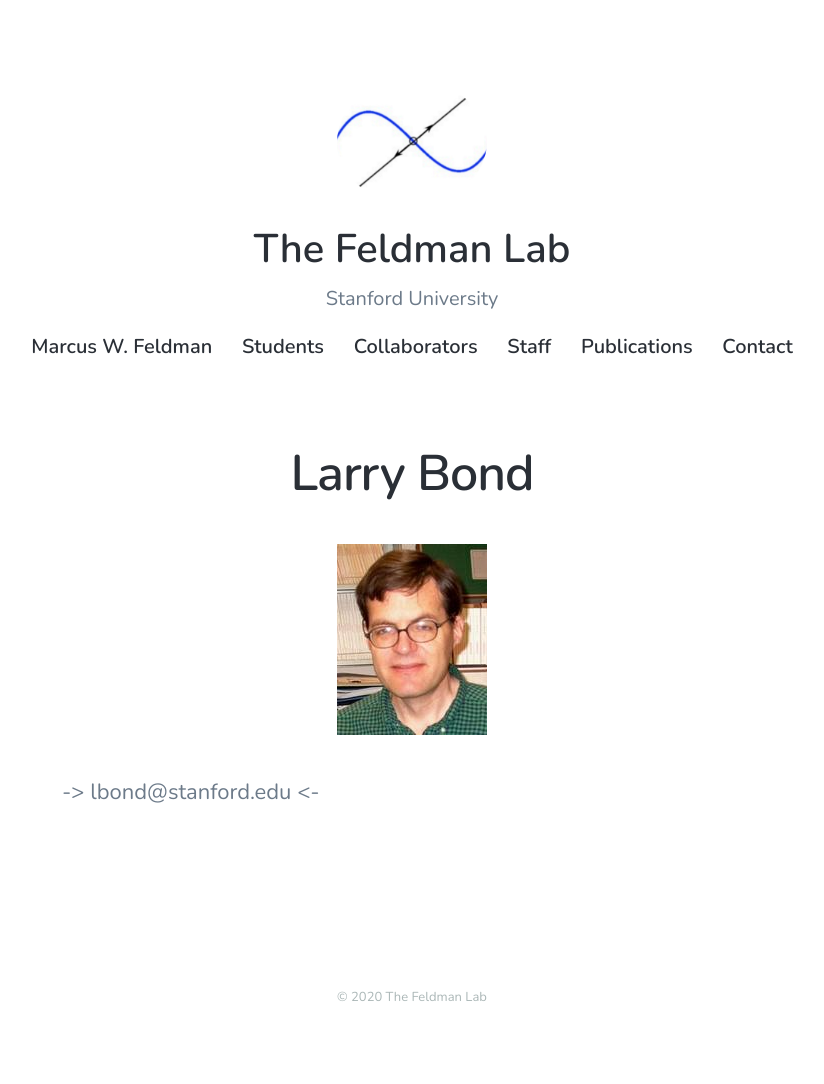
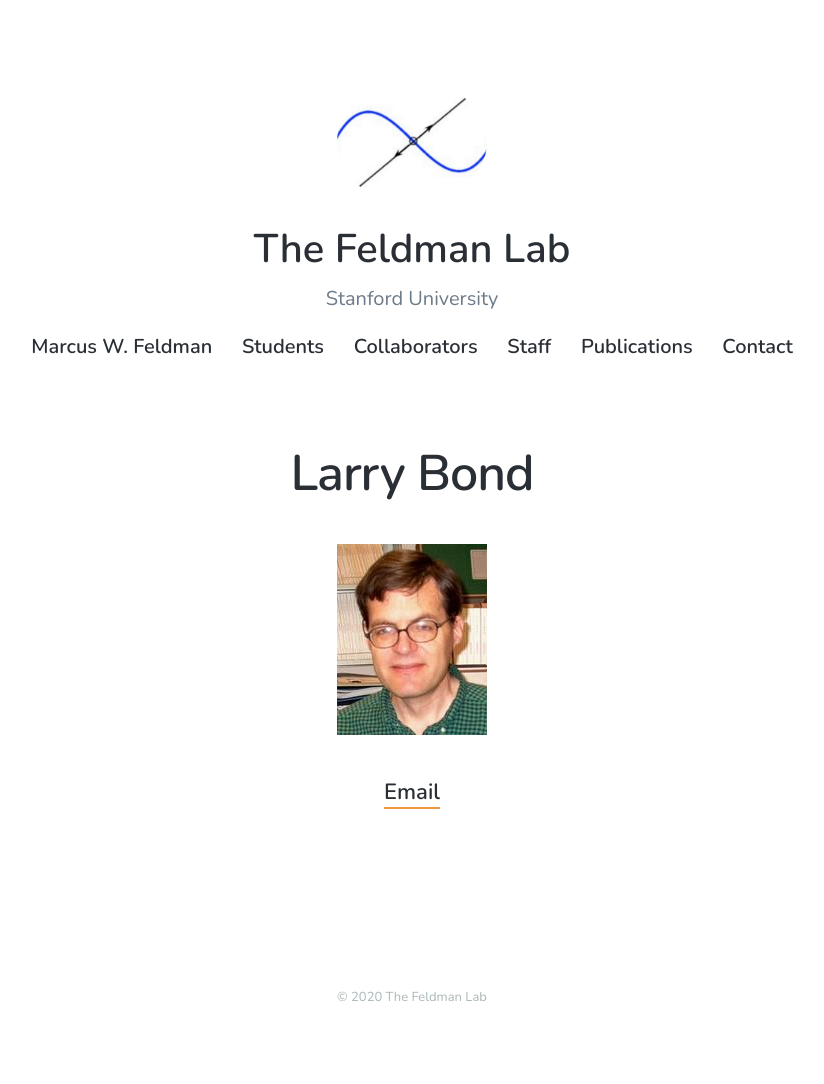
Before and after one commit to mepster/mfeldmanlab.github.io, a Jekyll site: the page built from _pages/staff.md, in a window 1280 px wide. Shown: the whole page, without its empty margins (228-1052 px from the left). Built offline with Jekyll 4.4.1, drawn with Linux system fonts in a browser that asks for light colours; nearby versions of some CDN libraries.

Commit message:
Update staff.md

```diff
--- a/_pages/staff.md
+++ b/_pages/staff.md
@@ -7,4 +7,6 @@
 
 ![](/images/larry.jpg)
 
--> lbond@stanford.edu <-
+<p align="center">
+  <a href="bond@stanford.edu">Email</a>
+</p>
```
